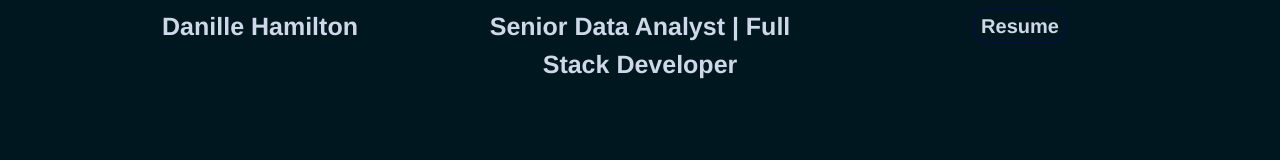
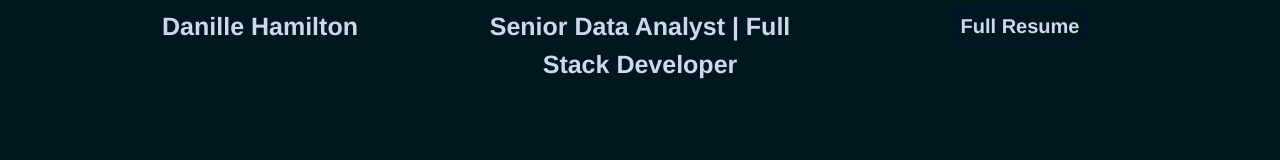
Before and after one commit to DanilleH22/portfolio, a React (Create React App) app: page / in a window 1280 px wide. Shown: the top 160 px of the page. Built offline with nearby package versions, Linux system fonts and the light colour scheme.

Commit message:
Upodate navbar resume to full resume

```diff
--- a/src/components/NavBar.js
+++ b/src/components/NavBar.js
@@ -24,9 +24,10 @@ const NavBar = () => {
       <Col style={{ fontSize: '20px' }}>
     <div className={styles.Resume}>
       <a href={danilleCv} download="danilleCv" target='_blank' rel="noreferrer">
-      <button><b>Resume</b></button></a>
+      <button><b>Full Resume</b></button></a>
     </div>
     </Col>
+
 
     </Row>
     </ScrollAnimation>
```
